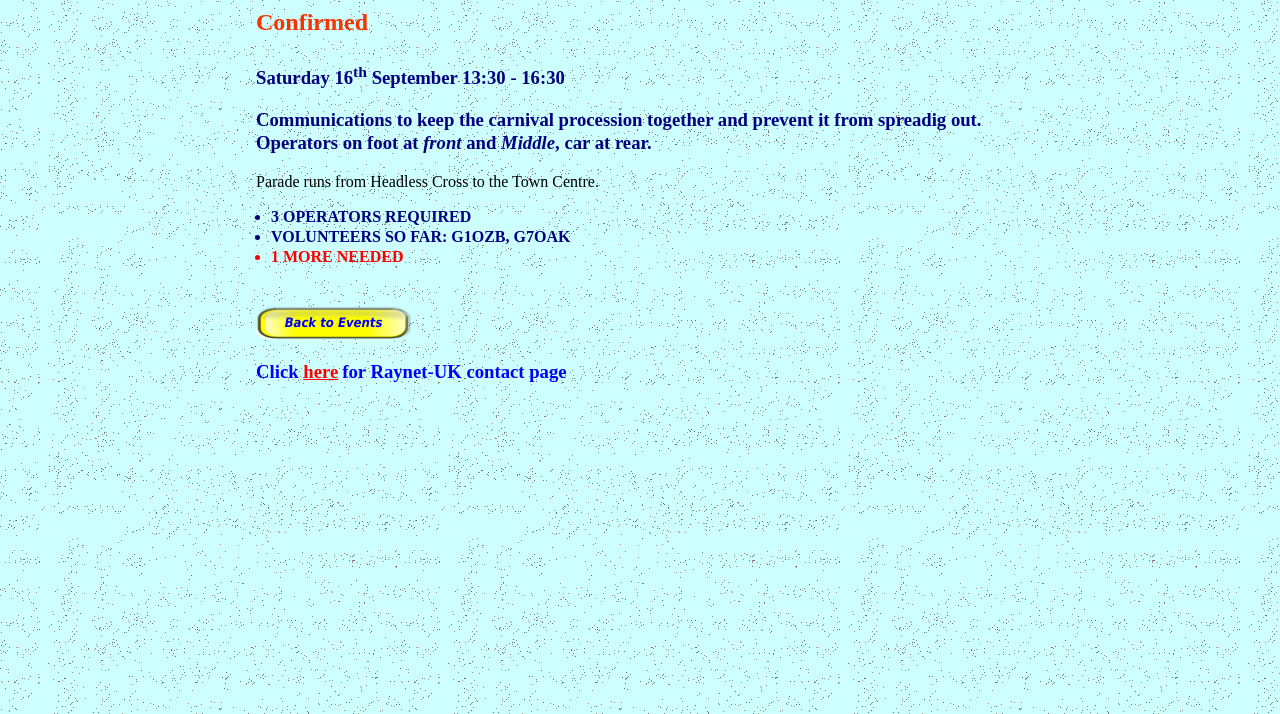
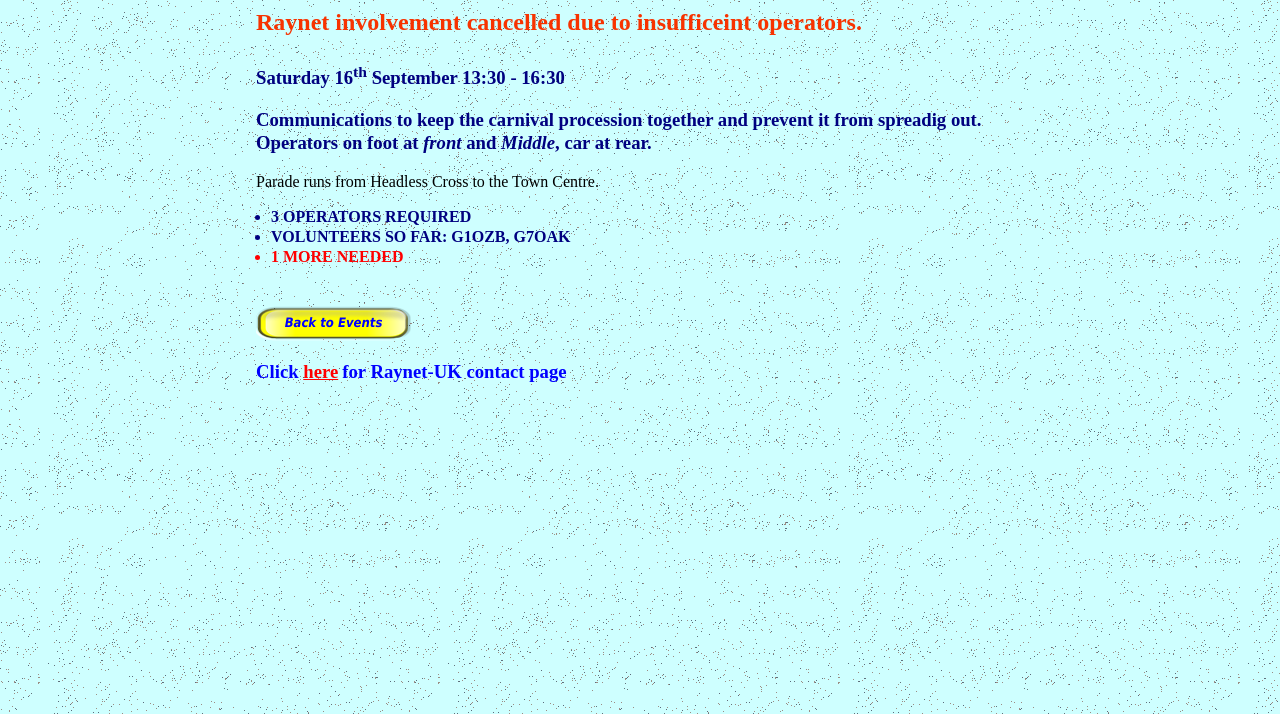
Before and after one commit to ellisbirt/msvraynet, a plain HTML site: page RedditchCarnival.html in a window 1280 px wide. Shown: the part 86-800 px from the top of the page. Drawn offline with Linux system fonts and the light colour scheme.

Commit message:
cancelled redditch

```diff
--- a/RedditchCarnival.html
+++ b/RedditchCarnival.html
@@ -297,7 +297,7 @@
                 <p class="C-1">Redditch Carnival</p>
             </div>
             <div id="txt_23">
-                <p class="C-2">Confirmed</p>
+                <p class="C-2">Raynet involvement cancelled due to insufficeint operators.</p>
                 <p class="C-4">Saturday 16<sup>th</sup> September 13:30 - 16:30</p>
                 <p class="C-4">
                     Communications to keep the carnival procession together and prevent it from spreadig out.  Operators on foot at <i>front</i> and <i>Middle</i>, car at rear.
```
Also changed, not shown: page2.html (+1 -1 lines).
